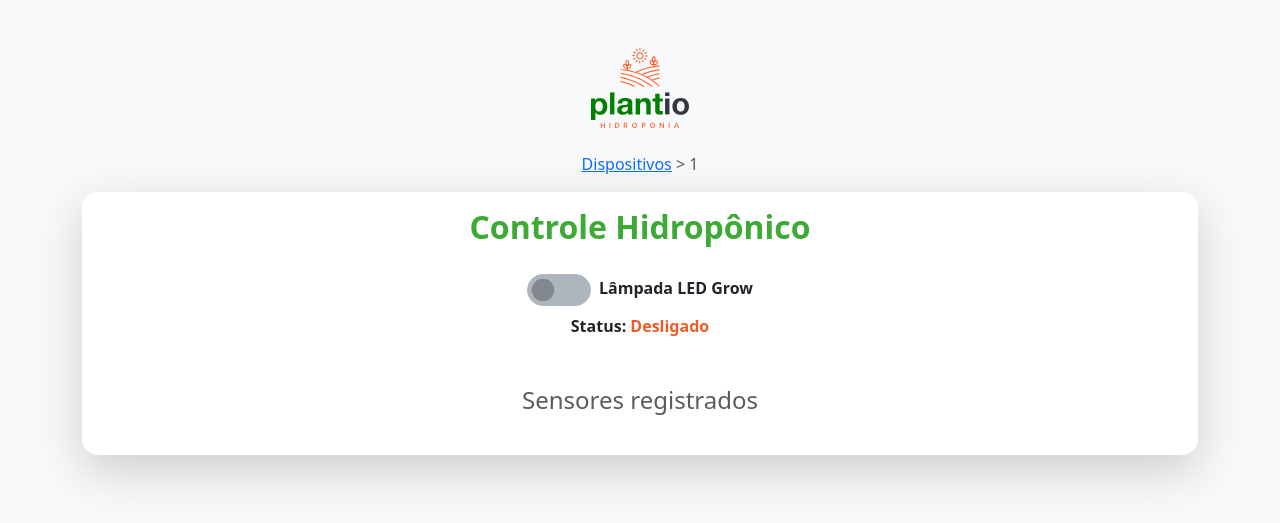
After one commit to kelson-pereira/univesp-pi-3, a Django app: page /dashboard/1/ in a window 1280 px wide. The commit adds this page. Shown: the top 523 px of the page. Run offline with Django 5.2, Linux system fonts and the light colour scheme; data that the repository does not hold is empty.

Commit message:
feat: dashboard layout

```diff
--- /dev/null
+++ b/plantio/templates/dashboard.html
@@ -0,0 +1,128 @@
+{% load static %}
+<!DOCTYPE html>
+<html lang="pt-br">
+<head>
+  <meta charset="UTF-8" />
+  <meta name="viewport" content="width=device-width, initial-scale=1" />
+  <title>Dashboard</title>
+
+  <!-- Bootstrap 5 -->
+  <link href="https://cdn.jsdelivr.net/npm/bootstrap@5.3.3/dist/css/bootstrap.min.css" rel="stylesheet">
+  <!-- Bootstrap Icons -->
+  <link href="https://cdn.jsdelivr.net/npm/bootstrap-icons@1.10.5/font/bootstrap-icons.css" rel="stylesheet">
+  <!-- jQuery -->
+  <script src="https://code.jquery.com/jquery-3.6.0.min.js"></script>
+  <style>
+    .form-switch .form-check-input {
+      width: 4rem;
+      height: 2rem;
+      background-color: #adb5bd; /* cinza quando desligado */
+      border-color: #adb5bd;
+    }
+    .form-switch .form-check-input:checked {
+      background-color: #3CAA35 !important;
+      border-color: #3CAA35 !important;
+    }
+  </style>
+</head>
+<body class="bg-light">
+
+  <div class="container py-5">
+
+    <!-- Logo -->
+    <div class="text-center mb-4">
+      <img src="{% static 'imagens/plantio.svg' %}" alt="Plantio Hidroponia" style="height: 80px;" />
+    </div>
+
+    <div class="text-center mb-3 text-muted"><a href="{% url 'home' %}">Dispositivos</a> > {{ device_id }}</div>
+
+    <!-- Card Principal -->
+    <div class="card shadow-lg rounded-4 border-0 bg-white">
+      <div class="card-body">
+
+        <h2 class="text-center mb-4 fw-bold" style="color: #3CAA35;">Controle Hidropônico</h2>
+
+        <!-- Controle do LED -->
+        <form class="text-center mb-5">
+          {% csrf_token %}
+          <div class="form-check form-switch d-inline-flex align-items-center justify-content-center mb-2">
+            <input class="form-check-input me-2" type="checkbox" id="ledSwitch" {% if status %}checked{% endif %}>
+            <label class="form-check-label fw-semibold" for="ledSwitch">Lâmpada LED Grow</label>
+          </div>
+          <p class="fw-semibold">
+            Status:
+            <span id="ledStatus" style="color: #F15A24;">{% if status %}Ligado{% else %}Desligado{% endif %}</span>
+          </p>
+        </form>
+
+        <!-- Sensores -->
+        <h4 class="mb-4 text-center text-muted">Sensores registrados</h4>
+        <div class="row">
+          {% for sensor in sensors %}
+          <div class="col-md-6 col-lg-4 mb-4">
+            <div class="card h-100 shadow-sm border-0">
+              <div class="card-body bg-light">
+                <div class="d-flex align-items-center mb-2">
+                  {% with sensor.sensor_type.name as name %}
+                    {% if name == "tmpA" %}
+                      <i class="bi bi-thermometer-half fs-4 me-2" style="color: #F15A24;"></i>
+                    {% elif name == "umdA" %}
+                      <i class="bi bi-droplet-half fs-4 me-2" style="color: #F15A24;"></i>
+                    {% elif name == "ph" %}
+                      <i class="bi bi-beaker fs-4 me-2" style="color: #F15A24;"></i>
+                    {% elif name == "lht" %}
+                      <i class="bi bi-brightness-high fs-4 me-2" style="color: #F15A24;"></i>
+                    {% elif name == "lvl" %}
+                      <i class="bi bi-cup-straw fs-4 me-2" style="color: #F15A24;"></i>
+                    {% elif name == "tmpS" %}
+                      <i class="bi bi-thermometer-half fs-4 me-2" style="color: #F15A24;"></i>
+                    {% else %}
+                      <i class="bi bi-speedometer2 fs-4 me-2" style="color: #F15A24;"></i>
+                    {% endif %}
+                  {% endwith %}
+                  <h5 class="card-title mb-0" style="color: #F15A24;">{{ sensor.sensor_type.description }}</h5>
+                </div>
+                <p class="card-text fs-3 fw-semibold">
+                  {{ sensor.value|floatformat:1 }} <small class="fw-light">{{ sensor.sensor_type.unit }}</small> <small class="text-muted fs-6 fw-light">({{ sensor.updated_at|timesince }} atrás)</small>
+                </p>
+              </div>
+            </div>
+          </div>
+          {% endfor %}
+        </div>
+
+      </div>
+    </div>
+  </div>
+
+  <!-- Bootstrap JS -->
+  <script src="https://cdn.jsdelivr.net/npm/bootstrap@5.3.3/dist/js/bootstrap.bundle.min.js"></script>
+
+  <script>
+    $(document).ready(function () {
+      function getCSRFToken() {
+        return $("input[name=csrfmiddlewaretoken]").val();
+      }
+
+      $.get("/led/status/", function (data) {
+        $("#ledSwitch").prop("checked", data.status);
+        $("#ledStatus").text(data.status ? "Ligado" : "Desligado");
+      });
+
+      $("#ledSwitch").change(function () {
+        $.ajax({
+          url: "/led/toggle/",
+          type: "POST",
+          headers: { "X-CSRFToken": getCSRFToken() },
+          success: function (data) {
+            $("#ledStatus").text(data.led ? "Ligado" : "Desligado");
+          },
+          error: function (xhr, status, error) {
+            console.log("Erro na requisição:", error);
+          }
+        });
+      });
+    });
+  </script>
+</body>
+</html>
--- a/plantio/views.py
+++ b/plantio/views.py
@@ -8,7 +8,13 @@ from .models import Led, Device, SensorType, Sensor
 # Crie suas visualizações aqui.
 
 def home(request):
-    return render(request, 'home.html')
+    devices = Device.objects.all()
+    return render(request, 'home.html', {"devices": devices})
+
+def dashboard(request, id):
+    led = Led.objects.first()
+    sensors = Sensor.objects.filter(device_id=id)
+    return render(request, "dashboard.html", {"led": led, "device_id": id, "sensors": sensors})
 
 def led_status(request):
     led = Led.objects.first()
--- a/univesp_pi_3/urls.py
+++ b/univesp_pi_3/urls.py
@@ -28,4 +28,5 @@ urlpatterns = [
     path('led/toggle/', views.toggle_led, name='toggle_led'),
     path('led/control/', views.led_control_view, name='led_control'),
     path('sensors/', views.sensor_data, name='sensor_data'),
+    path('dashboard/<str:id>/', views.dashboard, name='dashboard'),
 ]
```
Also changed, not shown: plantio/templates/home.html (+20 -4 lines).
